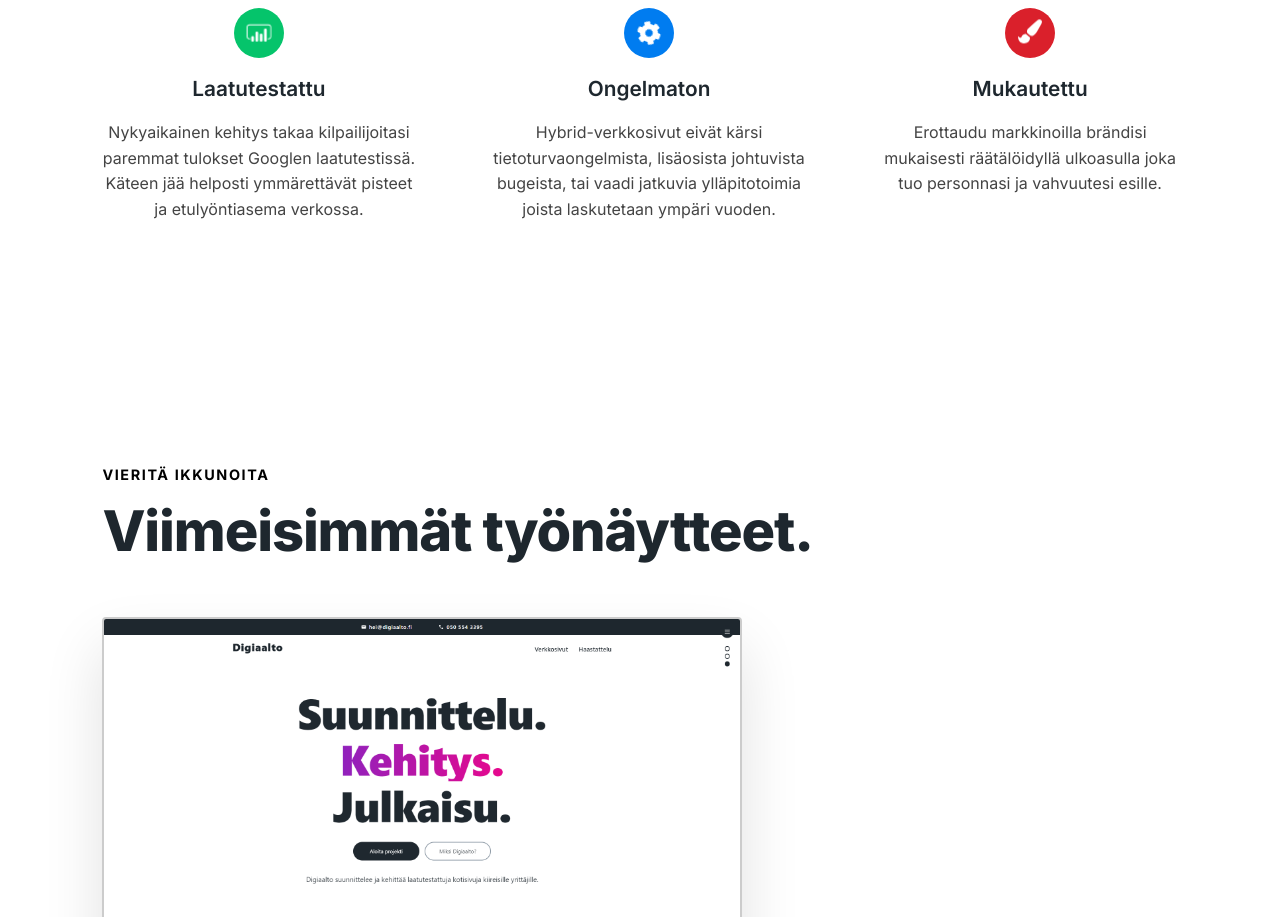
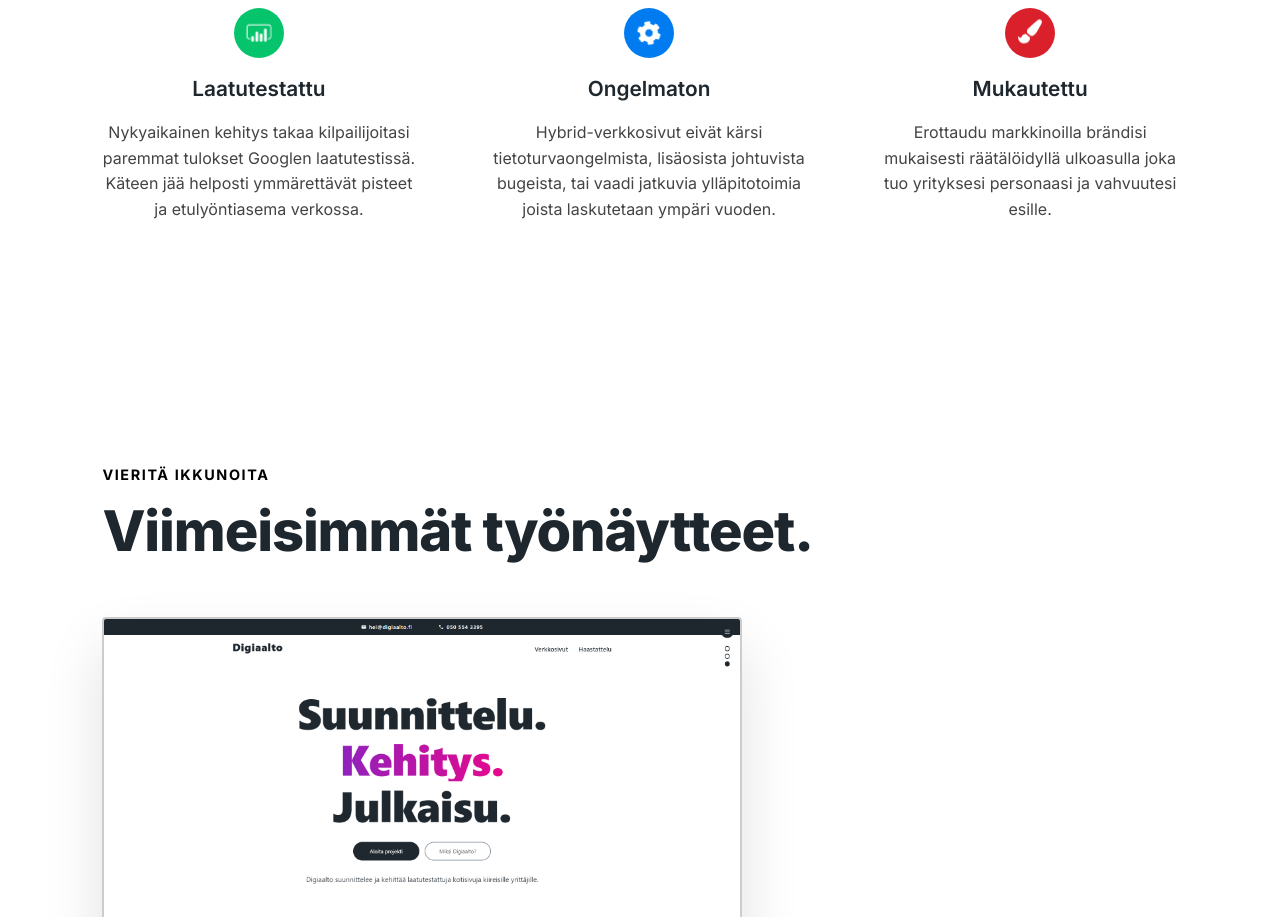
Before and after one commit to digiaalto/etusivu, a Next.js app: page / in a window 1280 px wide. Shown: the part 1380-2297 px from the top of the page. Built offline with nearby package versions, Linux system fonts and the light colour scheme.

Commit message:
Actually fixed missing sass references

```diff
--- a/components/common/Menu.js
+++ b/components/common/Menu.js
@@ -41,10 +41,6 @@ const Menu = (props) => {
           const ele = ref.current
           if (ele) {
             const { offsetTop, offsetBottom } = getDimensions(ele)
-            // return (
-            //   scrollPosition + 10 >= offsetTop &&
-            //   scrollPosition <= offsetBottom - 10
-            // )
             return (
               scrollPosition + 10 >= offsetTop &&
               scrollPosition <= offsetBottom - 10
--- a/components/etusivu/Ominaisuudet.js
+++ b/components/etusivu/Ominaisuudet.js
@@ -31,7 +31,7 @@ const ominaisuudet = [
   {
     header: "Mukautettu",
     text:
-      "Erottaudu markkinoilla brändisi mukaisesti räätälöidyllä ulkoasulla joka tuo personnasi ja vahvuutesi esille.",
+      "Erottaudu markkinoilla brändisi mukaisesti räätälöidyllä ulkoasulla joka tuo yrityksesi personaasi ja vahvuutesi esille.",
     icon: <FaPaintBrush className={styles.bouncing} />,
   },
 ]
--- a/components/tarjouspyynto/TarjousApp.module.sass
+++ b/components/tarjouspyynto/TarjousApp.module.sass
@@ -16,10 +16,10 @@
 	max-width: 600px
 
 .header
-	@include bigHeader
+	@include headerMain
 
 .subheader
-	@include descriptionHeader
+	@include headerDescription
 	max-width: 540px
 
 // Icons.
```
